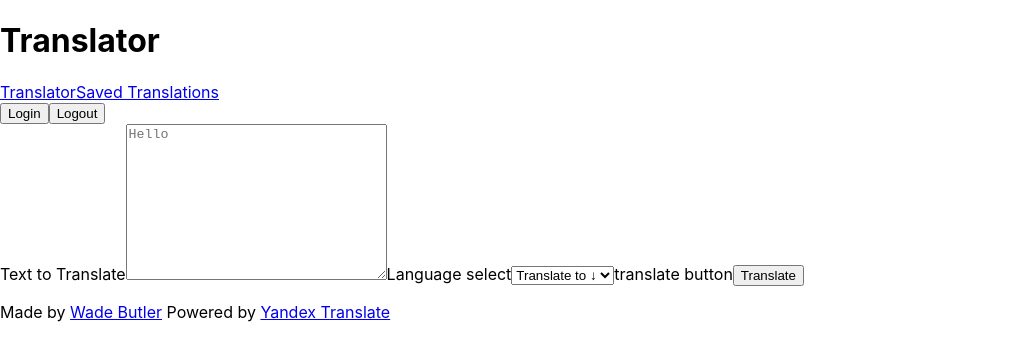
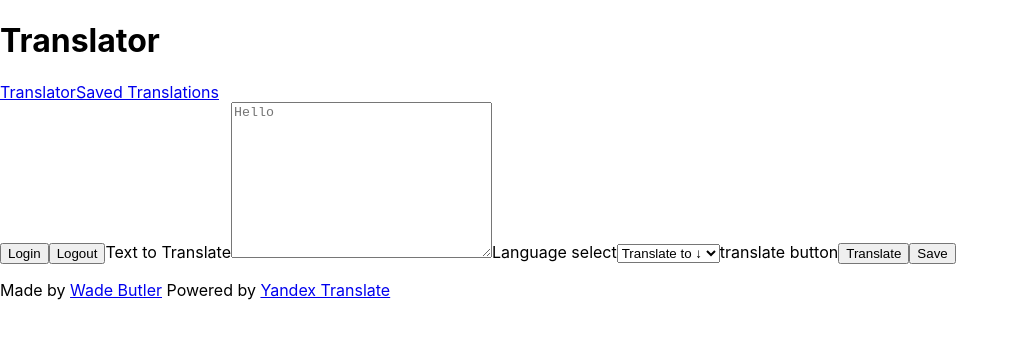
Before and after one commit to wadebutler/TranslatorBook, a React (Create React App) app: page / in a window 1280 px wide. Shown: the top 360 px of the page, without its empty margins (0-1019 px from the left). Built offline with nearby package versions, Linux system fonts and the light colour scheme.

Commit message:
can push info to firebase database

```diff
--- a/package.json
+++ b/package.json
@@ -8,6 +8,7 @@
     "@testing-library/user-event": "^7.2.1",
     "axios": "^0.19.2",
     "firebase": "^7.14.2",
+    "firebaseui": "^4.5.0",
     "react": "^16.13.1",
     "react-dom": "^16.13.1",
     "react-router-dom": "^5.1.2",
--- a/src/Components/Header.js
+++ b/src/Components/Header.js
@@ -2,46 +2,7 @@ import React, { Component } from 'react';
 import { NavLink } from "react-router-dom";
 import firebase from '../firebase';
 
-class Header extends Component {
-    constructor(props) {
-        super(props);
-        this.state = {
-            loggedIn: false,
-            userID: "",
-        }
-    }
-
-    handleLogin = (e) => {
-        e.preventDefault();
-        const provider = new firebase.auth.GoogleAuthProvider();
-
-        firebase.auth().signInWithPopup(provider).then((result) => {
-            // const token = result.credential.accessToken;
-            // const user = result.user;
-
-            this.setState({
-                loggedIn: true,
-                userID: result.user.uid,
-            })
-        }).then(() => {
-            document.querySelector(".title").style.color = "red"
-        })
-    }
-
-    handleSignout = (e) => {
-        e.preventDefault()
-
-        firebase.auth().signOut().then(() => {
-            this.setState({
-                loggedIn: false,
-                userID: "",
-            })
-        }).then(() => {
-            document.querySelector(".title").style.color = "black"
-        })
-    }
-
-    render(){
+function Header() {
     return (
         <header>
             <h1 className="title">Translator</h1>
@@ -49,12 +10,8 @@ class Header extends Component {
                 <NavLink to="/">Translator</NavLink>
                 <NavLink to="/saved">Saved Translations</NavLink>
             </div>
-
-                <button onClick={this.handleLogin}>Login</button>
-                <button onClick={this.handleSignout}>Logout</button>
         </header>
     );
 }
-}
 
 export default Header;
--- a/src/Components/Translator.js
+++ b/src/Components/Translator.js
@@ -1,5 +1,6 @@
 import React, { Component } from 'react';
 import axios from 'axios';
+import firebase from 'firebase';
 // import "../styles/styles.css";
 
 // URLS FOR YANDEX API
@@ -12,9 +13,43 @@ class Translator extends Component {
         super(props);
         this.state = {
             originalText: "",
-            translateTo: "",
+            setLanguage: "",
             translatedText: "",
+            loggedIn: false,
+            userID: "",
         }
+    }
+    //  GIVE THE USER ABILITY TO SIGN INTO THE APP
+    handleLogin = (e) => {
+        e.preventDefault();
+        const provider = new firebase.auth.GoogleAuthProvider();
+
+        firebase.auth().signInWithPopup(provider).then((result) => {
+
+            const token = result.credential.accessToken;
+            const user = result.user;
+
+            this.setState({
+                loggedIn: true,
+                userID: result.user.uid,
+            })
+        }).then(() => {
+            document.querySelector(".title").style.color = "red"
+        })
+    }
+
+    // GIVE THE USER ABILITY TO SIGN OUT OF THE APP
+    handleSignout = (e) => {
+        e.preventDefault()
+
+        firebase.auth().signOut().then(() => {
+            this.setState({
+                loggedIn: false,
+                userID: "",
+            })
+        }).then(() => {
+            document.querySelector(".title").style.color = "black"
+        })
     }
 
     // GET LANGUAGES FROM API AND PLACE THEM IN THE SELECT AS OPTIONS
@@ -25,7 +60,7 @@ class Translator extends Component {
                 ui: 'en',
             }
         }).then((results) => {
-            const select = document.getElementById("translateTo");
+            const select = document.getElementById("setLanguage");
 
             for (let key in results.data.langs) {
                 if (results.data.langs.hasOwnProperty(key)) {
@@ -43,7 +78,7 @@ class Translator extends Component {
         e.preventDefault();
 
         this.setState({
-            translateTo: document.getElementById("translateTo").value
+            setLanguage: document.getElementById("setLanguage").value
         })
     }
 
@@ -64,7 +99,7 @@ class Translator extends Component {
             params: {
                 key: apiKey,
                 text: this.state.originalText,
-                lang: this.state.translateTo,
+                lang: this.state.setLanguage,
             }
         }).then((results) => {
             this.setState({
@@ -77,18 +112,31 @@ class Translator extends Component {
         }, 1000)
     }
 
+    sendToFirebase = (e) => {
+        e.preventDefault()
+        const dbRef = firebase.database().ref()
+        dbRef.push({
+            original: this.state.originalText,
+            translated: this.state.translatedText
+        })
+    }
+
     render() {
         return (
             <main>
+
+                <button onClick={this.handleLogin}>Login</button>
+                <button onClick={this.handleSignout}>Logout</button>
+
                 <label className="visuallyHidden" htmlFor="translateText">
                     Text to Translate
                 </label>
                 <textarea onChange={this.handleTextChange} placeholder="Hello" name="translateText" id="translateText" cols="30" rows="10"></textarea>
 
-                <label className="visuallyHidden" htmlFor="translateTo">
+                <label className="visuallyHidden" htmlFor="setLanguage">
                     Language select
                 </label>
-                <select onChange={this.handleLanguageSelect} name="translateTo" id="translateTo">
+                <select onChange={this.handleLanguageSelect} name="setLanguage" id="setLanguage">
                     <option value="default">Translate to ↓</option>
                 </select>
 
@@ -96,6 +144,8 @@ class Translator extends Component {
                     translate button
                 </label>
                 <button name="translateButton" id="translateButton" onClick={this.translate}>Translate</button>
+
+                <button onClick={this.sendToFirebase}>Save</button>
 
 
                 <p className="translatedText"></p>
```
Also changed, not shown: 1 other file (tests, documents, lock files or other folders). Lines whose indentation alone changed are shown as unchanged.
